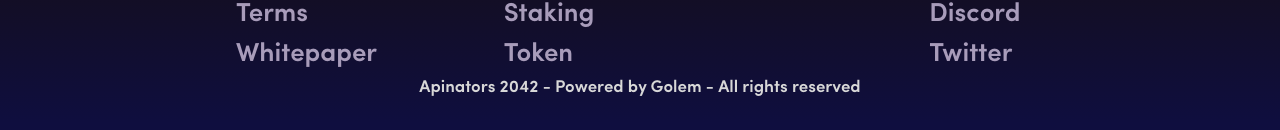
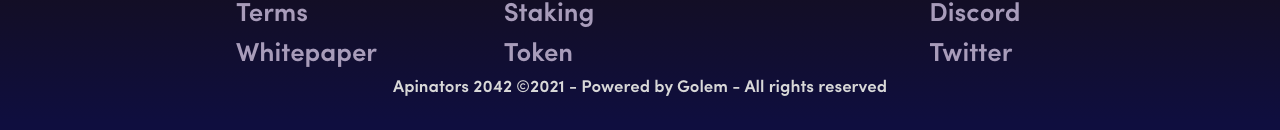
Before and after one commit to Emergencesxyz/SpiceRush, a Next.js app in the folder landing/: page / in a window 1280 px wide. Shown: the part 5061-5191 px from the top of the page. Built offline with nearby package versions, Linux system fonts and the light colour scheme; a web font is replaced by a local one.

Commit message:
feat(landing): copyright footer

```diff
--- a/landing/components/Footer/Footer.tsx
+++ b/landing/components/Footer/Footer.tsx
@@ -44,7 +44,7 @@ const Footer = () => {
         </Col>
       </Row>
       <Row className={styles.footerRow2}>
-        Apinators 2042 - Powered by Golem - All rights reserved
+        Apinators 2042 ©2021 - Powered by Golem - All rights reserved
       </Row>
     </>
   );
```
